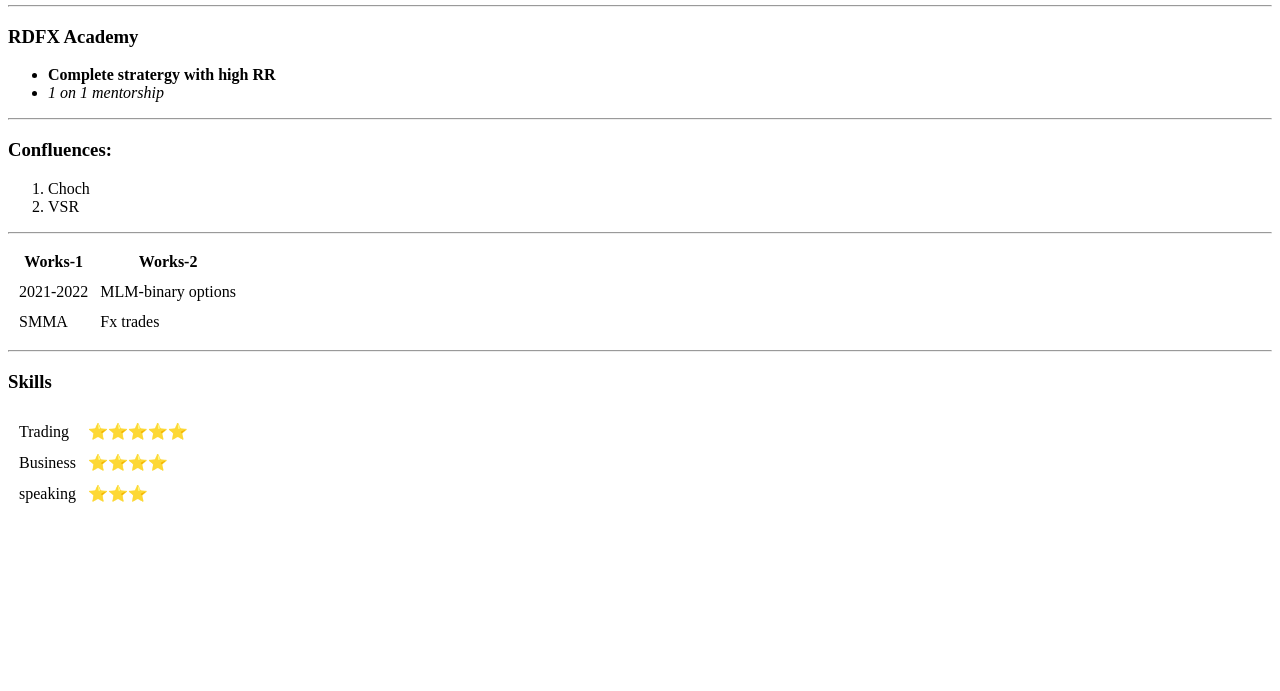
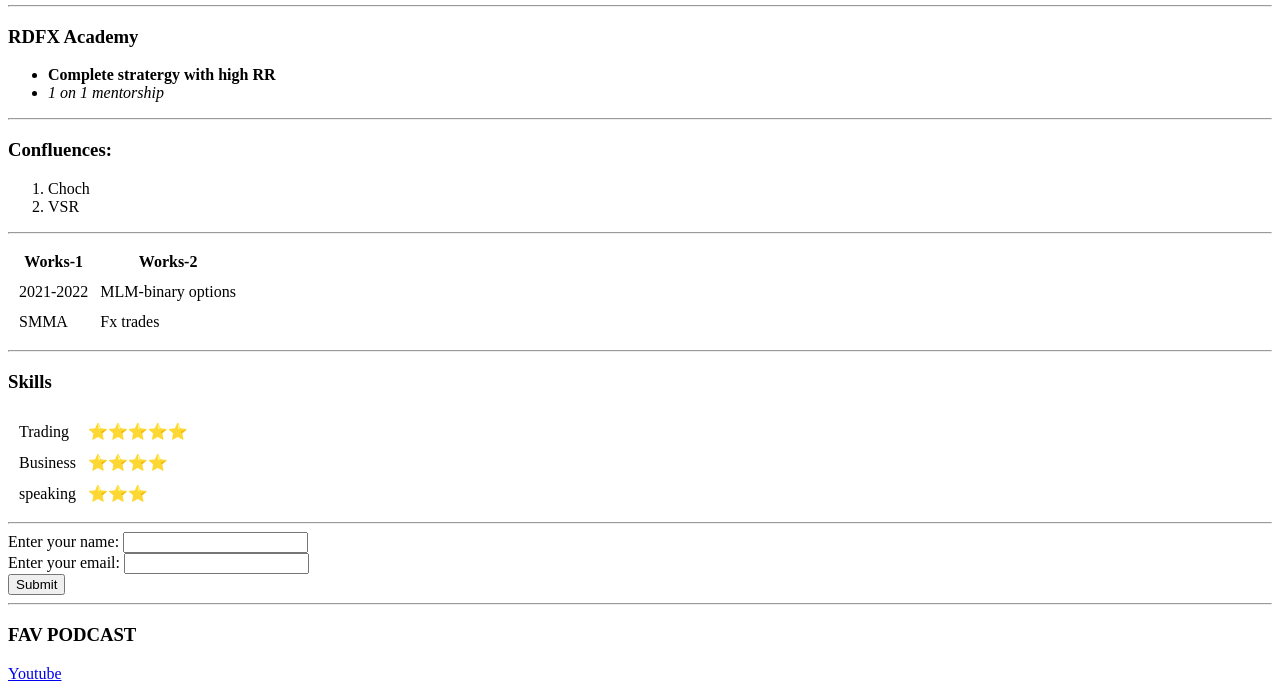
Before and after one commit to rohit064/CV, a plain HTML site: page index.html in a window 1280 px wide. Shown: the part 257-948 px from the top of the page. Before the commit the page ends 800 px from the top, so only its background shows below. Drawn offline with Linux system fonts and the light colour scheme.

Commit message:
added an update

```diff
--- a/index.html
+++ b/index.html
@@ -66,7 +66,24 @@
             <td>speaking</td>
             <td>⭐⭐⭐</td>
         </tr>
-    </table>
+    </table><hr>
+
+    <form action="" method="get" class="form-example">
+        <div class="form-example">
+          <label for="name">Enter your name: </label>
+          <input type="text" name="name" id="name" required>
+        </div>
+        <div class="form-example">
+          <label for="email">Enter your email: </label>
+          <input type="email" name="email" id="email" required>
+        </div>
+        <div class="form-example">
+          <input type="submit" value="Submit">
+        </div>
+      </form><hr>
+
+      <h3>FAV PODCAST</h3>
+      <a href="https://www.youtube.com/@joerogan" target="_blank">Youtube</a>
 
 </body>
 </html>
```
